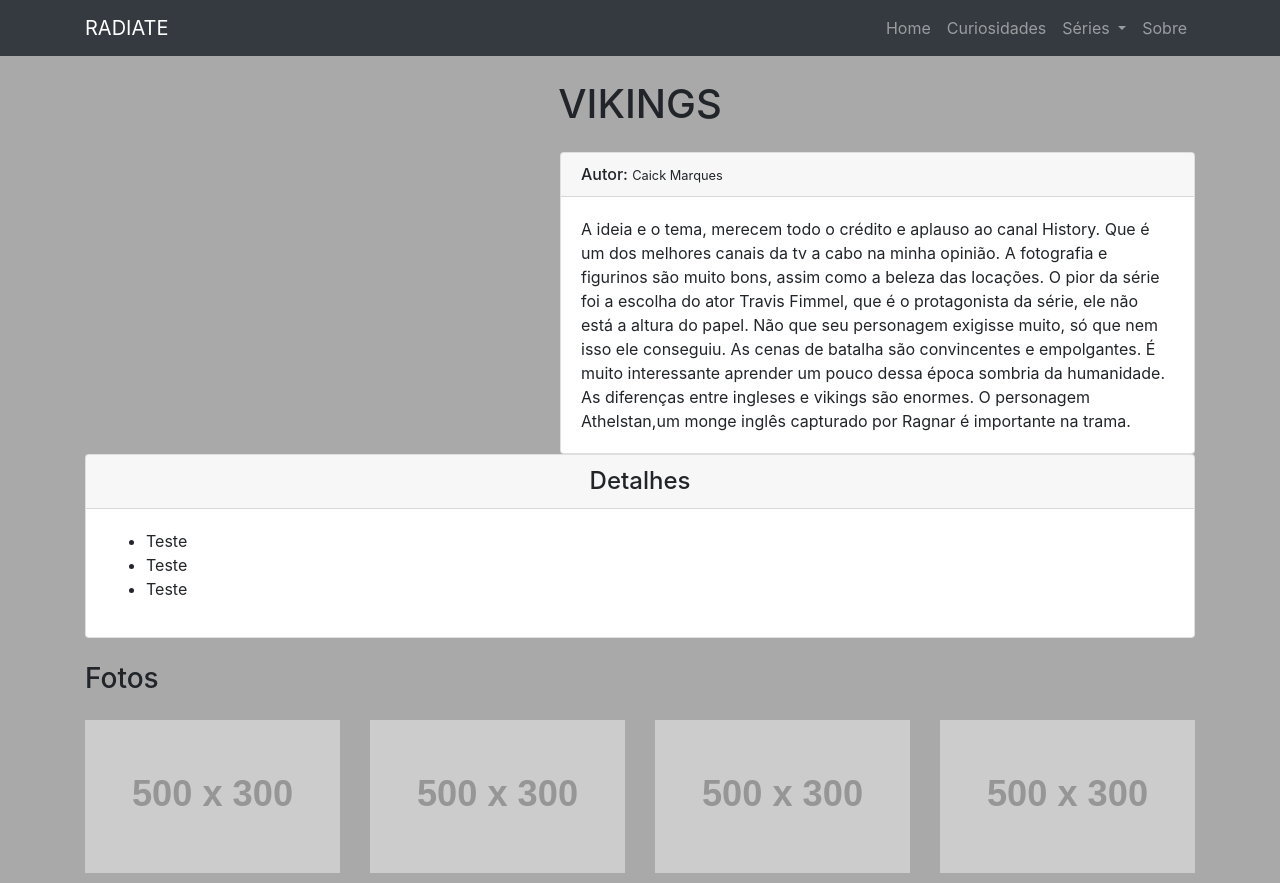
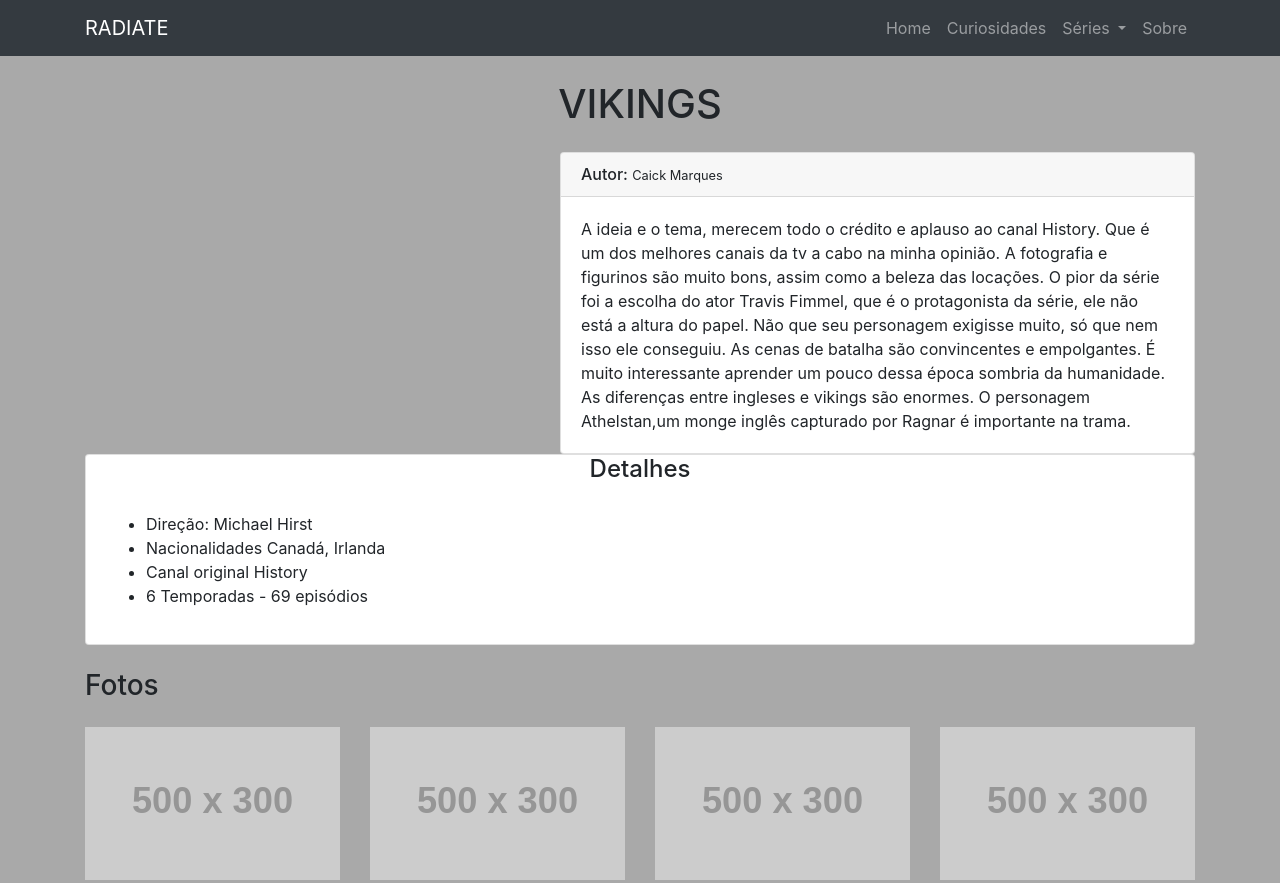
Before and after one commit to shorykays/aula, a plain HTML site: page vikings.html in a window 1280 px wide. Shown: the top 883 px of the page. Drawn offline with Linux system fonts and the light colour scheme; placeholder pictures from the web are drawn by us.

Commit message:
Resolvido problemas da página Curiosidades

```diff
--- a/vikings.html
+++ b/vikings.html
@@ -109,12 +109,13 @@
     <div class="row">
       <div class="col-md-12">
         <div class="card h-100">
-          <h4 class="card-header" style="text-align: center;">Detalhes</h4>
+          <h4 style="text-align: center;">Detalhes</h4>
           <div class="card-body">
             <ul>
-              <li>Teste</li>
-              <li>Teste</li>
-              <li>Teste</li>
+              <li>Direção: Michael Hirst</li>
+              <li>Nacionalidades Canadá, Irlanda</li>
+              <li>Canal original History</li>
+              <li>6 Temporadas - 69 episódios</li>
              </ul>
           </div>
         </div>
```
Also changed, not shown: curiosidades.html (+24 -27 lines).
